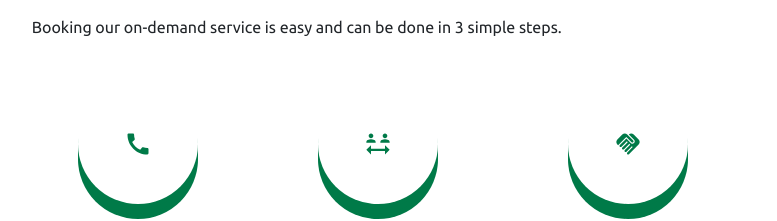
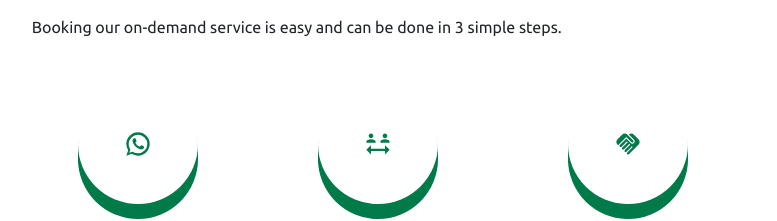
Before and after one commit to shubham78640/CareCrew2.O, a React (Create React App) app in the folder carecrew/: page /services/ondemand in a window 1280 px wide. Shown: the part 1240-1461 px from the top of the page, without its empty margins (392-1169 px from the left). Built offline with nearby package versions, Linux system fonts and the light colour scheme.

Commit message:
update whatsaap icon

```diff
--- a/carecrew/src/Pages/Service/On_Demand_Services.js
+++ b/carecrew/src/Pages/Service/On_Demand_Services.js
@@ -10,7 +10,7 @@ import { multiStepContext } from "../../Context/FormContext";
 import HowitWorksComponents from "../../components/HowItWorksComponents/HowitWorksComponents";
 import HandshakeIcon from "@mui/icons-material/Handshake";
 import SocialDistanceIcon from "@mui/icons-material/SocialDistance";
-import CallIcon from "@mui/icons-material/Call";
+import WhatsAppIcon from '@mui/icons-material/WhatsApp';
 const BOX = styled(Box)({
     display: "flex",
     flexDirection: "column",
@@ -129,7 +129,7 @@ function On_Demand_Services() {
                 >
         <BOX>
           <BOX2>
-            <CallIcon sx={{ color: "rgba(0,122,72)", fontSize: "28px" }} />
+            <WhatsAppIcon sx={{ color: "rgba(0,122,72)", fontSize: "28px" }} />
           </BOX2>
           <H3>Send us a message on WhatsApp</H3>
         </BOX>
--- a/carecrew/src/components/Home/GetACallBackForm.js
+++ b/carecrew/src/components/Home/GetACallBackForm.js
@@ -309,7 +309,7 @@ function GetACallBackForm({ data }) {
             handleClick(onSuccess, onError);
           }}
           disabled={
-            name && email && phoneNumber && address && workinghour&&longContent
+            name && email && phoneNumber && address && workinghour&&longContent&&services.length
               ? false
               : true
           }
```
